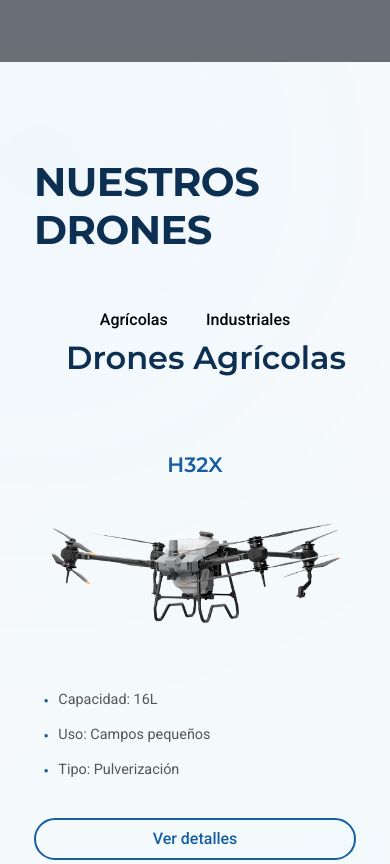
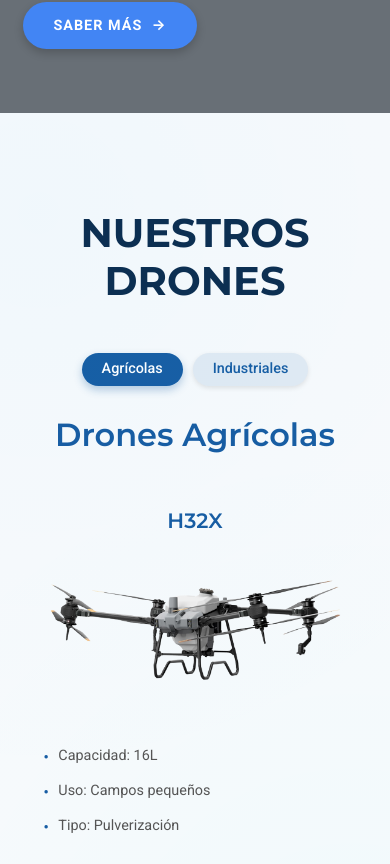
Before and after one commit to AlejandroLiinares/IwieDrones, a React (Vite) app: page / in a window 390 px wide. Shown: the part 2920-3784 px from the top of the page. Built offline with nearby package versions, Linux system fonts and the light colour scheme.

Commit message:
Drones de manera horizontal

```diff
--- a/src/pages/Home.jsx
+++ b/src/pages/Home.jsx
@@ -706,14 +706,9 @@ const Home = () => {
                     <button className="drone-details-btn-new">Ver detalles</button>
                   </div>
                 </div>
-              </div>
-            </div>
 
-            {/* Séptimo drone centrado debajo */}
-            <div className="drone-series">
-              <div className="drones-showcase-single">
                 {/* H60-4 */}
-                <div className="drone-card-new drone-card-centered">
+                <div className="drone-card-new">
                   <h3 className="drone-title-new">H60-4</h3>
                   <div className="drone-image-container-new">
                     <img src="/Dron.png" alt="H60-4" className="drone-image-new" />
--- a/src/styles/Home.css
+++ b/src/styles/Home.css
@@ -653,12 +653,9 @@ html, body {
 }
 
 .drone-catalog .section-title {
-  font-size: 2.5rem;
-  font-weight: 700;
-  color: var(--text-color);
-  margin-bottom: 3rem;
   text-align: center;
-  position: relative;
+  width: 100%;
+  margin-bottom: 20px;
 }
 
 .drone-catalog .section-description {
@@ -676,12 +673,11 @@ html, body {
 }
 
 .category-title {
-  font-size: 2rem;
-  color: var(--text-color);
-  margin-bottom: 2.5rem;
+  text-align: center;
+  font-size: 1.8rem;
+  color: var(--color-primary);
+  margin-bottom: 30px;
   font-weight: 600;
-  text-align: center;
-  position: relative;
 }
 
 .category-divider {
@@ -708,7 +704,9 @@ html, body {
   margin-bottom: 2rem;
   font-weight: 500;
   text-align: center;
-  position: relative;
+  padding-left: 1rem;
+  border-left: 3px solid var(--color-primary);
+  display: inline-block;
 }
 
 .drones-grid {
@@ -1930,8 +1928,18 @@ body {
     margin-bottom: 1.5rem;
   }
 
-  .quienes-somos-content p {
-    max-width: 100%;
+  .hero {
+    padding: 10rem 1rem;
+  }
+
+  .hero-content {
+    padding: 2rem;
+    gap: 1.5rem;
+  }
+
+  .cta-button {
+    margin-top: 1.5rem;
+    padding: 1rem 2.5rem;
   }
 }
 
@@ -1986,25 +1994,9 @@ body {
 }
 
 .drone-catalog .section-title {
-  text-align: left;
-  margin-bottom: 0.5rem;
-  padding-left: 6%;
-  font-size: 2.5rem;
-  font-weight: 700;
-  color: var(--text-color);
-  letter-spacing: -0.5px;
-  position: relative;
-}
-
-.drone-catalog .slide-divider {
-  width: 80px;
-  height: 3px;
-  margin: 0.5rem 0 1.5rem 6%;
-  background: linear-gradient(90deg, #00a8ff, #00eeff);
-  border: none;
-  box-shadow: 0 0 15px rgba(0, 168, 255, 0.8);
-  border-radius: 3px;
-  display: block;
+  text-align: center;
+  width: 100%;
+  margin-bottom: 20px;
 }
 
 .drone-catalog .section-description {
@@ -2027,26 +2019,11 @@ body {
 }
 
 .category-title {
-  font-size: 2rem;
-  color: var(--text-color);
-  margin-bottom: 0.5rem;
+  text-align: center;
+  font-size: 1.8rem;
+  color: var(--color-primary);
+  margin-bottom: 30px;
   font-weight: 600;
-  text-align: left;
-  padding-left: 6%;
-  position: relative;
-  display: inline-block;
-}
-
-.category-title::after {
-  content: '';
-  position: absolute;
-  bottom: -10px;
-  left: 6%;
-  width: 60px;
-  height: 3px;
-  background: linear-gradient(90deg, #00a8ff, #00eeff);
-  border-radius: 3px;
-  box-shadow: 0 0 10px rgba(0, 168, 255, 0.6);
 }
 
 /* Series de drones */
@@ -2064,22 +2041,10 @@ body {
   color: var(--text-color);
   margin-bottom: 2rem;
   font-weight: 500;
+  text-align: center;
   padding-left: 1rem;
   border-left: 3px solid var(--color-primary);
   display: inline-block;
-}
-
-.series-title::before {
-  content: '';
-  position: absolute;
-  top: 50%;
-  left: -10px;
-  width: 20px;
-  height: 20px;
-  background-color: var(--color-primary);
-  border-radius: 50%;
-  transform: translateY(-50%);
-  opacity: 0.2;
 }
 
 .drones-grid {
@@ -2087,33 +2052,6 @@ body {
   grid-template-columns: repeat(auto-fit, minmax(340px, 1fr));
   gap: 2.5rem;
   margin-bottom: 1rem;
-}
-
-.drones-showcase {
-  display: flex;
-  flex-wrap: nowrap;
-  overflow-x: auto;
-  gap: 30px;
-  margin: 20px 0;
-  padding-bottom: 20px;
-  scrollbar-width: thin;
-  scrollbar-color: rgba(23, 93, 163, 0.3) #f1f1f1;
-  justify-content: flex-start;
-  width: 100%;
-}
-
-.drones-showcase::-webkit-scrollbar {
-  height: 6px;
-}
-
-.drones-showcase::-webkit-scrollbar-track {
-  background: #f1f1f1;
-  border-radius: 10px;
-}
-
-.drones-showcase::-webkit-scrollbar-thumb {
-  background-color: rgba(23, 93, 163, 0.3);
-  border-radius: 10px;
 }
 
 .drone-card-new {
@@ -2203,8 +2141,10 @@ body {
   background-color: transparent;
   color: var(--color-primary);
   border: 2px solid var(--color-primary);
+  padding: 0.7rem 1.5rem;
   border-radius: 30px;
-  font-weight: 500;
+  font-size: 0.9rem;
+  font-weight: 600;
   cursor: pointer;
   transition: background-color 0.3s ease, transform 0.3s ease, color 0.3s ease;
   margin-top: 10px;
@@ -2297,3 +2237,94 @@ body {
     max-width: 100%;
   }
 }
+
+/* Estilos para las pestañas de categorías de drones */
+.drone-tabs {
+  display: flex;
+  justify-content: center;
+  margin-bottom: 30px;
+  gap: 20px;
+}
+
+.drone-tab {
+  padding: 10px 25px;
+  background-color: rgba(23, 93, 163, 0.1);
+  color: var(--color-primary);
+  border: none;
+  border-radius: 30px;
+  font-size: 1rem;
+  font-weight: 500;
+  cursor: pointer;
+  transition: all 0.3s ease;
+  box-shadow: 0 2px 5px rgba(0, 0, 0, 0.1);
+}
+
+.drone-tab:hover {
+  background-color: rgba(23, 93, 163, 0.2);
+  transform: translateY(-2px);
+}
+
+.drone-tab.active {
+  background-color: var(--color-primary);
+  color: white;
+  box-shadow: 0 4px 8px rgba(23, 93, 163, 0.3);
+}
+
+/* Ajustes responsive para las pestañas */
+@media (max-width: 768px) {
+  .drone-tabs {
+    flex-direction: row;
+    gap: 10px;
+  }
+
+  .drone-tab {
+    padding: 8px 20px;
+    font-size: 0.9rem;
+  }
+}
+
+.drone-catalog .section-title {
+  font-size: 2.5rem;
+  font-weight: 700;
+  color: var(--text-color);
+  margin-bottom: 3rem;
+  text-align: center;
+  position: relative;
+}
+
+.category-title {
+  font-size: 2rem;
+  color: var(--color-primary);
+  margin-bottom: 2.5rem;
+  font-weight: 600;
+  text-align: center;
+  position: relative;
+}
+
+/* Mantener los estilos de drones-showcase */
+.drones-showcase {
+  display: flex;
+  flex-wrap: nowrap;
+  overflow-x: auto;
+  gap: 30px;
+  margin: 20px 0;
+  padding-bottom: 20px;
+  scrollbar-width: thin;
+  scrollbar-color: var(--color-primary) transparent;
+  justify-content: flex-start;
+  width: 100%;
+}
+
+.drones-showcase::-webkit-scrollbar {
+  height: 6px;
+}
+
+.drones-showcase::-webkit-scrollbar-track {
+  background: #f1f1f1;
+  border-radius: 10px;
+}
+
+.drones-showcase::-webkit-scrollbar-thumb {
+  background-color: rgba(23, 93, 163, 0.3);
+  border-radius: 10px;
+}
```
